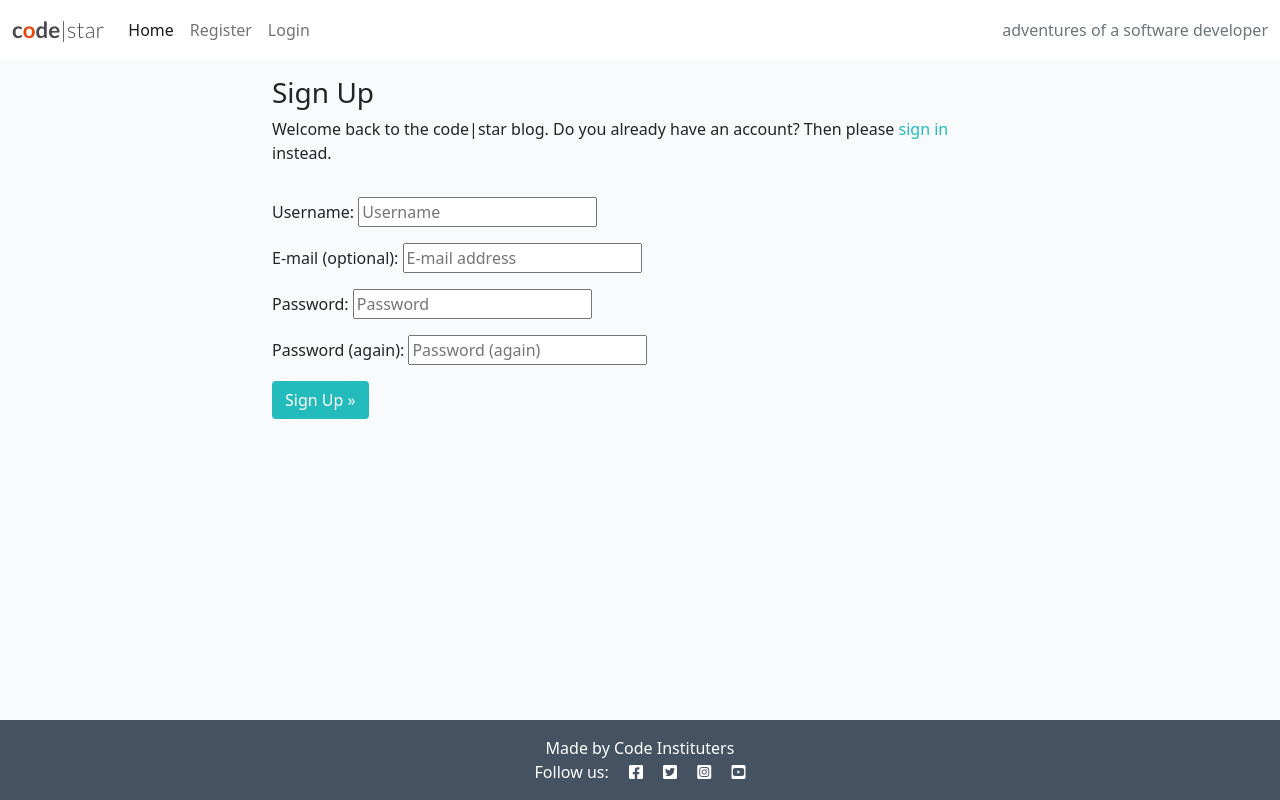
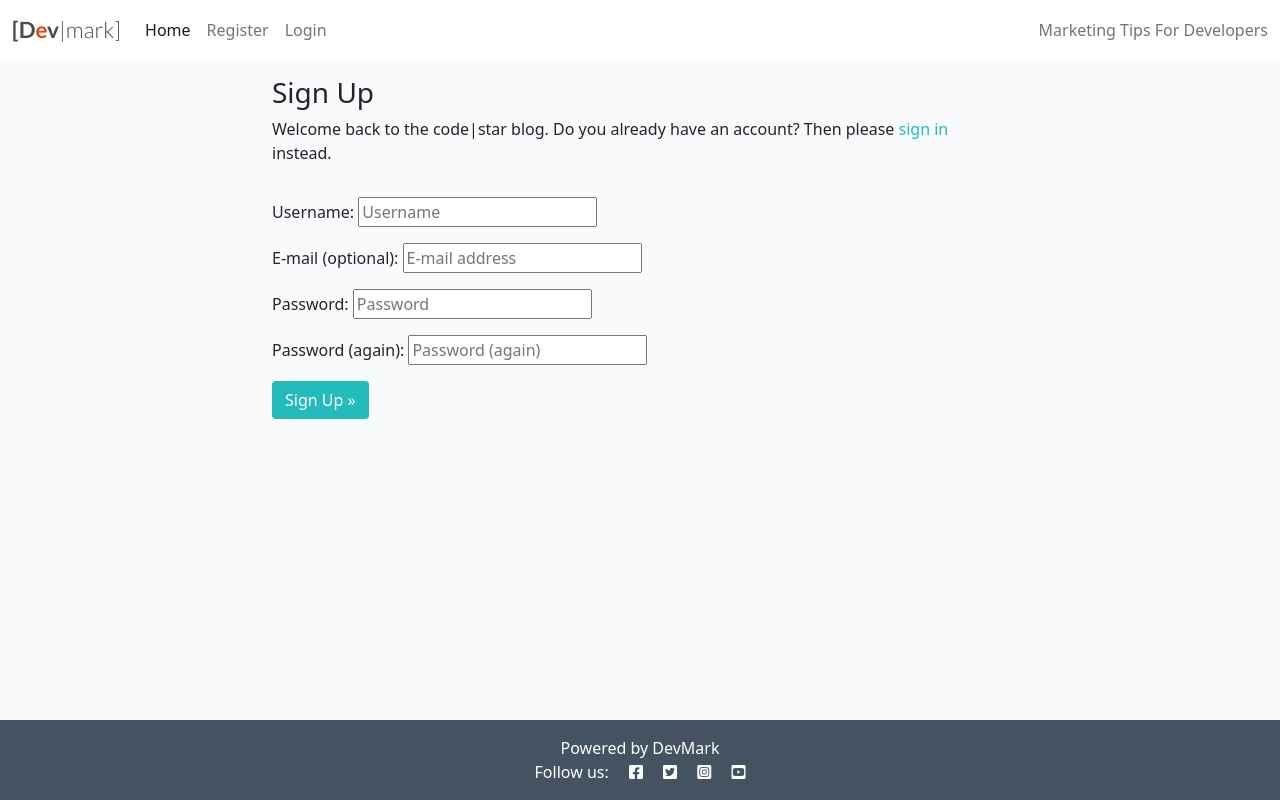
Before and after one commit to BrendanCooney/marketing-for-devs-blog, a Django app: page /accounts/signup/ in a window 1280 px wide. Run offline with Django 3.2, Linux system fonts and the light colour scheme.

Commit message:
first styling changes

```diff
--- a/templates/base.html
+++ b/templates/base.html
@@ -4,7 +4,7 @@
 <html class="h-100">
 
 <head>
-    <title>CodeStar Blog</title>
+    <title>DevMark Blog</title>
 
     <link rel="preconnect" href="https://fonts.gstatic.com">
     <link href="https://fonts.googleapis.com/css2?family=Roboto:wght@300&display=swap" rel="stylesheet">
@@ -26,8 +26,8 @@
 
     <nav class="navbar navbar-expand-lg navbar-light bg-white">
         <div class="container-fluid">
-            <a class="navbar-brand" href="{% url 'home' %}"><span class="brand">c<span class="red-o">o</span>de<span
-                        class="thin">|star</span></span></span></a>
+            <a class="navbar-brand" href="{% url 'home' %}"><span class="brand">[D<span class="red-o">e</span>v<span
+                        class="thin">|mark]</span></span></span></a>
             <button class="navbar-toggler" type="button" data-bs-toggle="collapse" data-bs-target="#navbarText"
                 aria-controls="navbarText" aria-expanded="false" aria-label="Toggle navigation">
                 <span class="navbar-toggler-icon"></span>
@@ -51,7 +51,7 @@
                     {% endif %}
                 </ul>
                 <span class="navbar-text text-muted">
-                    adventures of a software developer
+                    Marketing Tips For Developers
                 </span>
             </div>
         </div>
@@ -79,7 +79,7 @@
 
     <!-- Footer -->
     <footer class="footer mt-auto py-3 dark-bg">
-        <p class="m-0 text-center text-white">Made by Code Instituters</p>
+        <p class="m-0 text-center text-white">Powered by DevMark</p>
         <p class="m-0 text-center text-white">Follow us: <i class="fab fa-facebook-square ms-3"></i>
             <i class="fab fa-twitter-square ms-3"></i>
             <i class="fab fa-instagram-square ms-3"></i>
```
